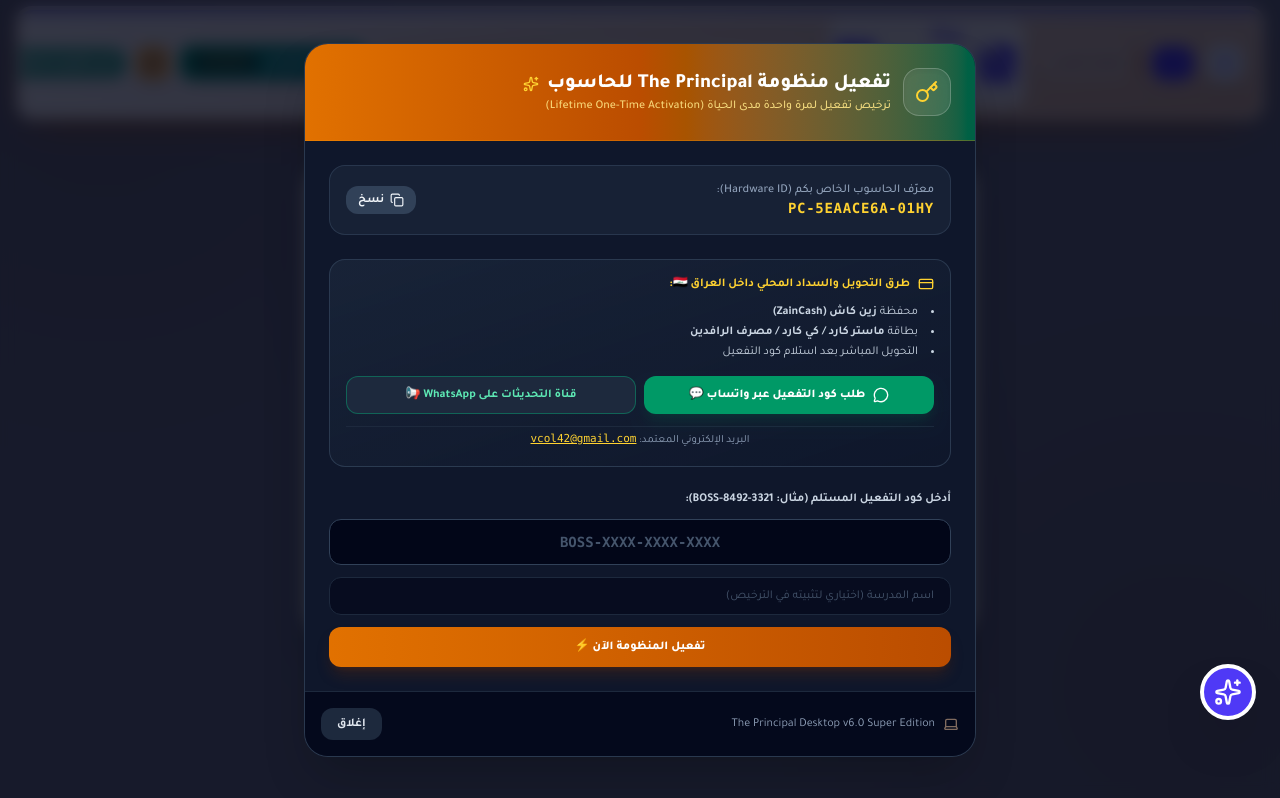
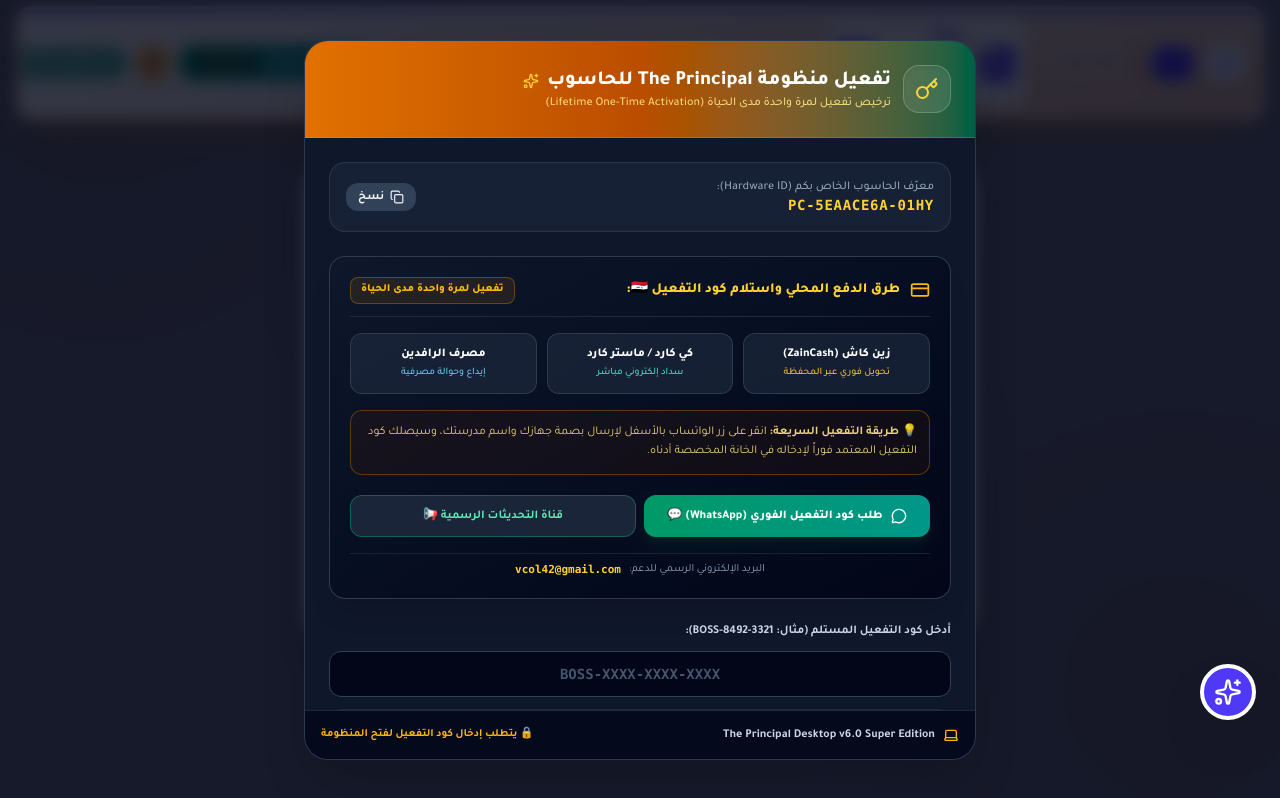
Before and after one commit to vcol42-wq/school-data, a React (Vite) app in the folder extracted_school_system/: page / in a window 1280 px wide. Built offline with nearby package versions, Linux system fonts and the light colour scheme; a web font is replaced by a local one.

Commit message:
feat: enhance LicenseModal payment cards and rebuild unified desktop distribution

```diff
--- a/extracted_school_system/src/components/LicenseModal.tsx
+++ b/extracted_school_system/src/components/LicenseModal.tsx
@@ -160,38 +160,58 @@
               </div>
 
               {/* Payment instructions Iraq & Official Channels */}
-              <div className="bg-gradient-to-br from-slate-800/70 to-slate-900 border border-slate-700/80 rounded-2xl p-4 space-y-3">
-                <div className="flex items-center gap-2 text-xs font-bold text-amber-300">
-                  <CreditCard className="w-4 h-4" />
-                  <span>طرق التحويل والسداد المحلي داخل العراق 🇮🇶:</span>
+              <div className="bg-gradient-to-br from-slate-900 to-slate-950 border border-slate-700/90 rounded-2xl p-5 space-y-4 shadow-xl">
+                <div className="flex items-center justify-between border-b border-slate-800 pb-3">
+                  <div className="flex items-center gap-2.5 text-sm font-black text-amber-300">
+                    <CreditCard className="w-5 h-5 text-amber-400" />
+                    <span>طرق الدفع المحلي واستلام كود التفعيل 🇮🇶:</span>
+                  </div>
+                  <span className="text-[11px] font-black px-2.5 py-1 bg-amber-500/10 text-amber-400 border border-amber-500/30 rounded-lg">
+                    تفعيل لمرة واحدة مدى الحياة
+                  </span>
                 </div>
-                <ul className="text-xs text-slate-300 space-y-1 list-disc list-inside">
-                  <li>محفظة <strong>زين كاش (ZainCash)</strong></li>
-                  <li>بطاقة <strong>ماستر كارد / كي كارد / مصرف الرافدين</strong></li>
-                  <li>التحويل المباشر بعد استلام كود التفعيل</li>
-                </ul>
+
+                <div className="grid grid-cols-1 sm:grid-cols-3 gap-2.5">
+                  <div className="bg-slate-800/70 border border-slate-700/80 rounded-xl p-3 text-center space-y-1">
+                    <div className="text-xs font-black text-white">زين كاش (ZainCash)</div>
+                    <div className="text-[10px] text-amber-300/90 font-medium">تحويل فوري عبر المحفظة</div>
+                  </div>
+                  <div className="bg-slate-800/70 border border-slate-700/80 rounded-xl p-3 text-center space-y-1">
+                    <div className="text-xs font-black text-white">كي كارد / ماستر كارد</div>
+                    <div className="text-[10px] text-teal-300/90 font-medium">سداد إلكتروني مباشر</div>
+                  </div>
+                  <div className="bg-slate-800/70 border border-slate-700/80 rounded-xl p-3 text-center space-y-1">
+                    <div className="text-xs font-black text-white">مصرف الرافدين</div>
+                    <div className="text-[10px] text-sky-300/90 font-medium">إيداع وحوالة مصرفية</div>
+                  </div>
+                </div>
+
+                <div className="bg-amber-950/20 border border-amber-500/30 rounded-xl p-3 text-xs text-amber-200/90 leading-relaxed">
+                  💡 <strong>طريقة التفعيل السريعة:</strong> انقر على زر الواتساب بالأسفل لإرسال بصمة جهازك واسم مدرستك، وسيصلك كود التفعيل المعتمد فوراً لإدخاله في الخانة المخصصة أدناه.
+                </div>
 
                 <div className="grid grid-cols-1 sm:grid-cols-2 gap-2 pt-1">
                   <button
                     onClick={openWhatsApp}
-                    className="py-2.5 bg-emerald-600 hover:bg-emerald-500 text-white rounded-xl text-xs font-black flex items-center justify-center gap-2 shadow-lg shadow-emerald-900/30 transition-all"
+                    className="py-3 bg-gradient-to-r from-emerald-600 to-teal-600 hover:from-emerald-500 hover:to-teal-500 text-white rounded-xl text-xs font-black flex items-center justify-center gap-2 shadow-lg shadow-emerald-950/50 transition-all cursor-pointer active:scale-95"
                   >
                     <MessageCircle className="w-4 h-4" />
-                    <span>طلب كود التفعيل عبر واتساب 💬</span>
+                    <span>طلب كود التفعيل الفوري (WhatsApp) 💬</span>
                   </button>
 
                   <a
                     href="https://whatsapp.com/channel/0029Vb9C7bs0QeaggKCbuI0J"
                     target="_blank"
                     rel="noopener noreferrer"
-                    className="py-2.5 bg-slate-800 hover:bg-slate-700 border border-emerald-500/40 text-emerald-300 rounded-xl text-xs font-bold flex items-center justify-center gap-2 transition-all"
+                    className="py-3 bg-slate-800/90 hover:bg-slate-700 border border-emerald-500/40 text-emerald-300 rounded-xl text-xs font-bold flex items-center justify-center gap-2 transition-all cursor-pointer"
                   >
-                    <span>قناة التحديثات على WhatsApp 📢</span>
+                    <span>قناة التحديثات الرسمية 📢</span>
                   </a>
                 </div>
 
-                <div className="text-[11px] text-slate-400 text-center pt-1 border-t border-slate-800">
-                  البريد الإلكتروني المعتمد: <a href="mailto:vcol42@gmail.com" className="text-amber-300 underline font-mono">vcol42@gmail.com</a>
+                <div className="text-[11px] text-slate-400 text-center pt-2 border-t border-slate-800/80 flex items-center justify-center gap-2">
+                  <span>البريد الإلكتروني الرسمي للدعم:</span>
+                  <a href="mailto:vcol42@gmail.com" className="text-amber-300 hover:underline font-mono font-bold">vcol42@gmail.com</a>
                 </div>
               </div>
 
@@ -232,15 +252,22 @@
         {/* Footer */}
         <div className="p-4 bg-slate-950/80 border-t border-slate-800 flex items-center justify-between text-xs text-slate-400">
           <div className="flex items-center gap-2">
-            <Laptop className="w-4 h-4 text-slate-500" />
-            <span>The Principal Desktop v6.0 Super Edition</span>
+            <Laptop className="w-4 h-4 text-amber-400" />
+            <span className="font-bold text-slate-300">The Principal Desktop v6.0 Super Edition</span>
           </div>
-          <button
-            onClick={onClose}
-            className="px-4 py-2 bg-slate-800 hover:bg-slate-700 text-slate-200 rounded-xl font-bold transition-colors"
-          >
-            إغلاق
-          </button>
+          {!forceLock && (
+            <button
+              onClick={onClose}
+              className="px-4 py-2 bg-slate-800 hover:bg-slate-700 text-slate-200 rounded-xl font-bold transition-colors cursor-pointer"
+            >
+              إغلاق
+            </button>
+          )}
+          {forceLock && (
+            <span className="text-[11px] text-amber-400 font-bold">
+              🔒 يتطلب إدخال كود التفعيل لفتح المنظومة
+            </span>
+          )}
         </div>
 
       </div>
```
